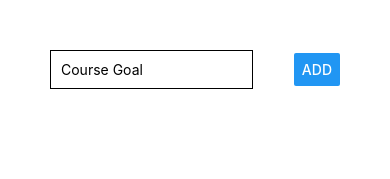
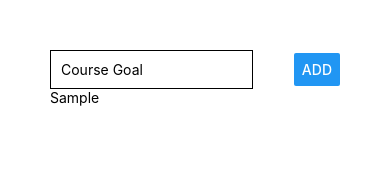
Before and after one commit to sapinspys/React-Native-Practice, a React Native app in the folder rn-first-app/: screen / in a window 390 px wide. Both pictures are taken after typing "Sample" into the empty fields and a click on the button "ADD". Shown: the top 179 px of the page. Built offline with nearby package versions, Linux system fonts and the light colour scheme.

Commit message:
App now displays course goals

```diff
--- a/rn-first-app/App.js
+++ b/rn-first-app/App.js
@@ -3,7 +3,7 @@ import { Text, View, TextInput, Button, StyleSheet } from "react-native";
 
 export default function App() {
   const [enteredGoal, setEnteredGoal] = useState("");
-  const [courseGoals, setCourseGoals] = useState([])
+  const [courseGoals, setCourseGoals] = useState([]);
 
   // Older
   // function goalInputHandler(enteredText) {
@@ -20,7 +20,7 @@ export default function App() {
     // setCourseGoals([...courseGoals, enteredGoal]);
 
     // Instead, this guarantees latest state
-    setCourseGoals(currentGoals => [...currentGoals, enteredGoal])
+    setCourseGoals((currentGoals) => [...currentGoals, enteredGoal]);
     setEnteredGoal("");
   };
 
@@ -40,7 +40,11 @@ export default function App() {
         <Button title="ADD" onPress={addGoalHandler} />
       </View>
       <View>
-
+        {/* Converts array of data to array of components */}
+        {/* Remember each children should be assigned a key, needs to be unique */}
+        {courseGoals.map((goal) => (
+          <Text key={goal}>{goal}</Text>
+        ))}
       </View>
     </View>
   );
```
